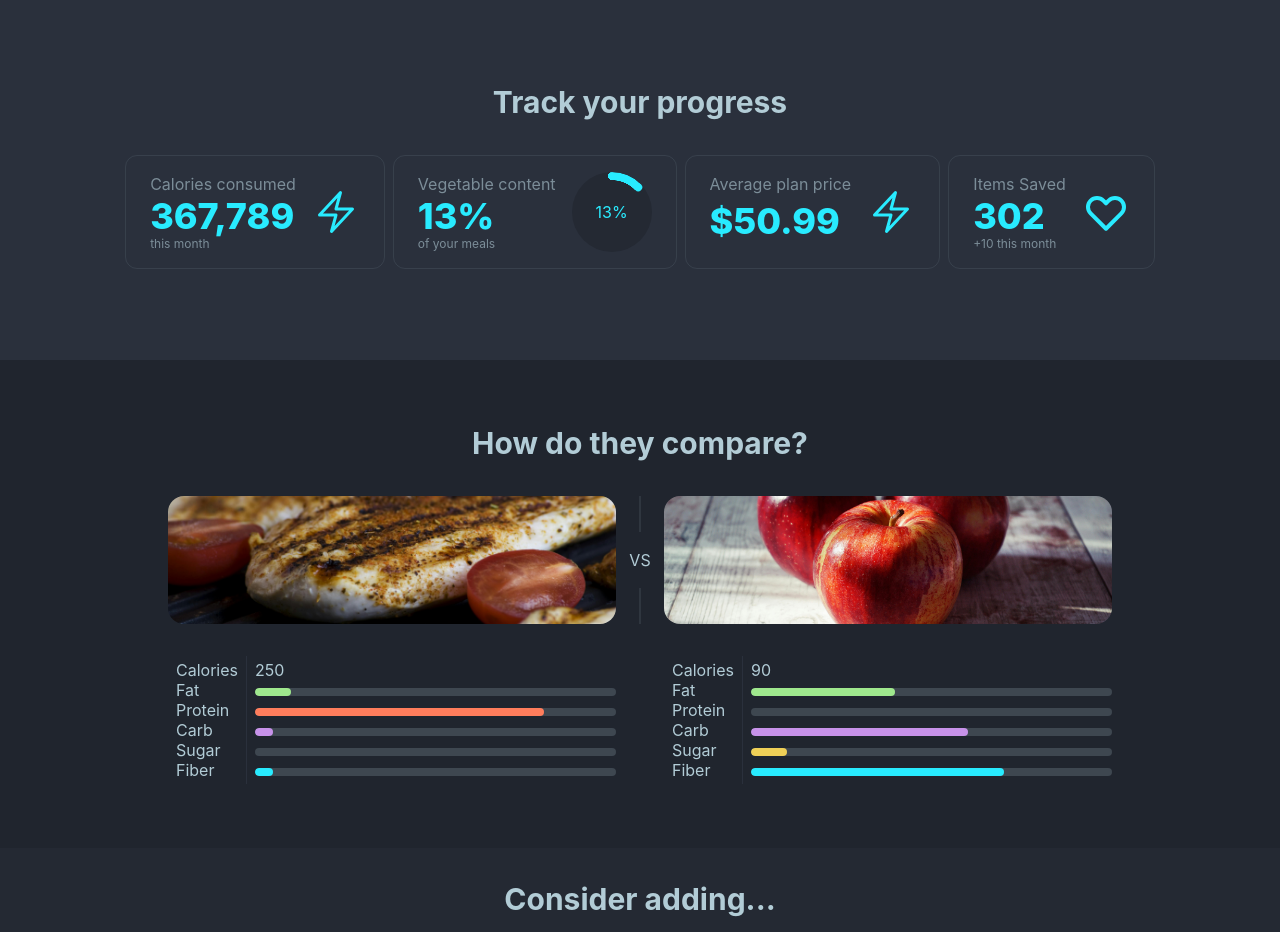
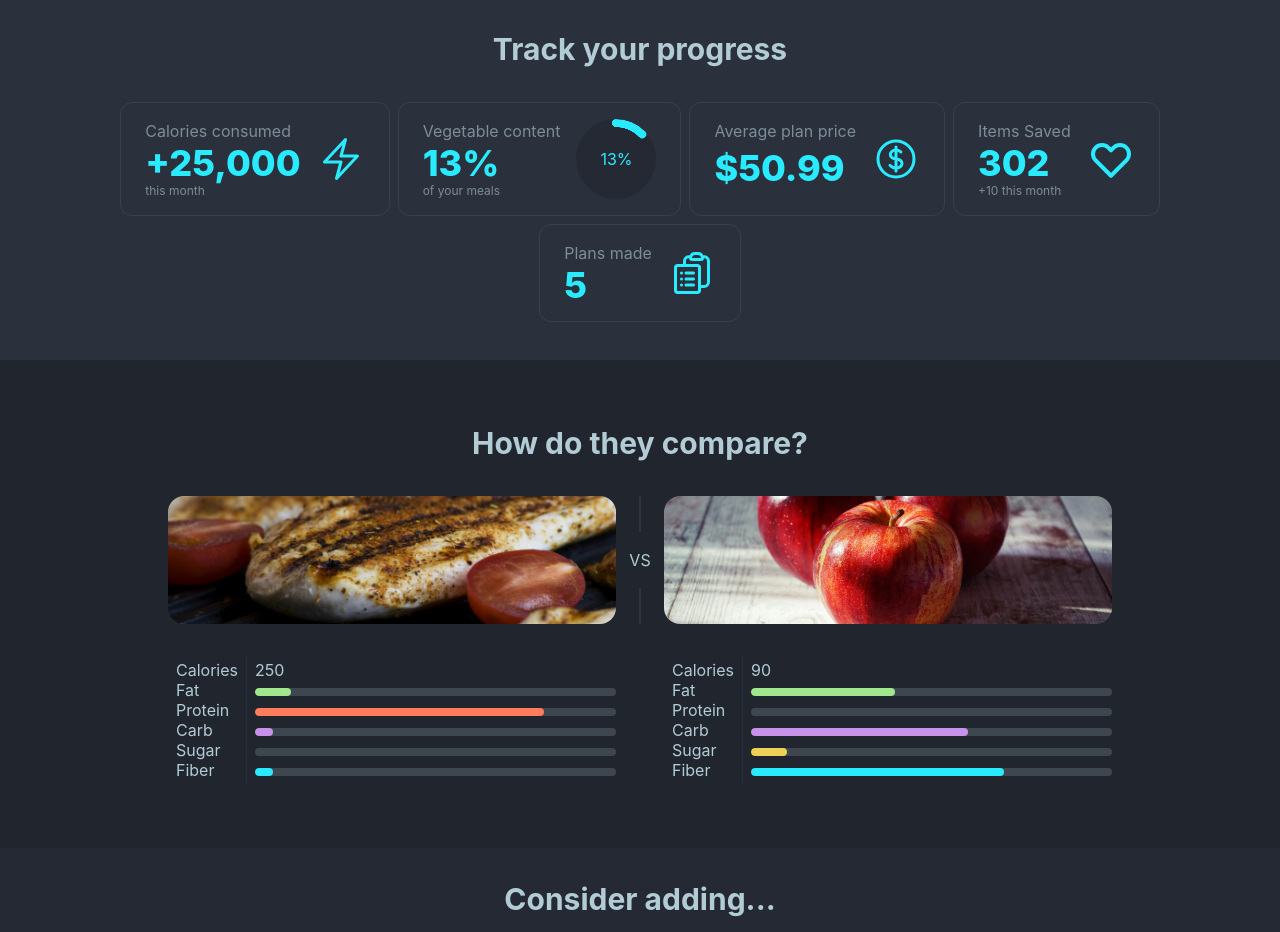
Before and after one commit to DanielCW7/food-finder, a React (Create React App) app: page / in a window 1280 px wide. Shown: the part 1640-2572 px from the top of the page. Built offline with nearby package versions, Linux system fonts and the light colour scheme.

Commit message:
EDIT(stats): add example stat

```diff
--- a/src/components/sampleStats.js
+++ b/src/components/sampleStats.js
@@ -19,7 +19,7 @@ const SampleStats = () => {
                             </svg>
                         </div>
                         <div className="stat-title"> Calories consumed </div>
-                        <div className="stat-value text-info"> 367,789 </div>
+                        <div className="stat-value text-info"> +25,000 </div>
                         <div className="stat-desc"> this month </div>
                     </div>
 
@@ -34,8 +34,8 @@ const SampleStats = () => {
 
                     <div className="stat place-items-left border rounded-xl sm:w-max">
                         <div className="stat-figure text-info">
-                            <svg xmlns="http://www.w3.org/2000/svg" fill="none" viewBox="0 0 24 24" strokeWidth={1.5} stroke="currentColor" className="w-12 h-12">
-                                <path strokeLinecap="round" strokeLinejoin="round" d="m3.75 13.5 10.5-11.25L12 10.5h8.25L9.75 21.75 12 13.5H3.75Z" />
+                            <svg xmlns="http://www.w3.org/2000/svg" fill="none" viewBox="0 0 24 24" strokeWidth={1.5} className="inline-block w-12 h-12 stroke-current">
+                                <path strokeLinecap="round" strokeLinejoin="round" d="M12 6v12m-3-2.818.879.659c1.171.879 3.07.879 4.242 0 1.172-.879 1.172-2.303 0-3.182C13.536 12.219 12.768 12 12 12c-.725 0-1.45-.22-2.003-.659-1.106-.879-1.106-2.303 0-3.182s2.9-.879 4.006 0l.415.33M21 12a9 9 0 1 1-18 0 9 9 0 0 1 18 0Z" />
                             </svg>
                         </div>
                         <div className="stat-title"> Average plan price </div>
@@ -54,35 +54,17 @@ const SampleStats = () => {
                         <div className="stat-value text-info"> 302 </div>
                         <div className="stat-desc"> +10 this month </div>
                     </div>
-{/*
-                    <div className="stat place-items-left">
-                        <div className="stat-title"> Meal plans made </div>
-                        <div className="stat-value"> 4 </div>
-                        <div className="stat-desc">  </div>
+                    <div className="stat place-items-left border rounded-xl sm:w-max">
+
+                        <div className="stat-figure text-info">
+                            <svg xmlns="http://www.w3.org/2000/svg" fill="none" viewBox="0 0 24 24" strokeWidth={1.5} className="inline-block w-12 h-12 stroke-current">
+                                <path strokeLinecap="round" strokeLinejoin="round" d="M9 12h3.75M9 15h3.75M9 18h3.75m3 .75H18a2.25 2.25 0 0 0 2.25-2.25V6.108c0-1.135-.845-2.098-1.976-2.192a48.424 48.424 0 0 0-1.123-.08m-5.801 0c-.065.21-.1.433-.1.664 0 .414.336.75.75.75h4.5a.75.75 0 0 0 .75-.75 2.25 2.25 0 0 0-.1-.664m-5.8 0A2.251 2.251 0 0 1 13.5 2.25H15c1.012 0 1.867.668 2.15 1.586m-5.8 0c-.376.023-.75.05-1.124.08C9.095 4.01 8.25 4.973 8.25 6.108V8.25m0 0H4.875c-.621 0-1.125.504-1.125 1.125v11.25c0 .621.504 1.125 1.125 1.125h9.75c.621 0 1.125-.504 1.125-1.125V9.375c0-.621-.504-1.125-1.125-1.125H8.25ZM6.75 12h.008v.008H6.75V12Zm0 3h.008v.008H6.75V15Zm0 3h.008v.008H6.75V18Z" />
+                            </svg>
+                        </div>
+                        <div className="stat-title "> Plans made </div>
+                        <div className="stat-value text-info"> 5 </div>
+                        <div className="stat-desc"></div>
                     </div>
-
-                    <div className="stat place-items-left">
-                        <div className="stat-title"> Fruit content </div>
-                        <div className="stat-value"> 17% </div>
-                    </div>
-
-                    <div className="stat place-items-left">
-                        <div className="stat-title "> Recipes bookmarked </div>
-                        <div className="stat-value"> 30 </div>
-                        <div className="stat-desc"> +10 this month </div>
-                    </div>
-
-                    <div className="stat place-items-left">
-                        <div className="stat-title"> Protein content </div>
-                        <div className="stat-value"> 34% </div>
-                        <div className="stat-desc">  </div>
-                    </div>
-
-                    <div className="stat place-items-left">
-                        <div className="stat-title"> Fiber content </div>
-                        <div className="stat-value"> 17% </div>
-                    </div> */}
-
                 </div>
             </div>
         </div>
```
